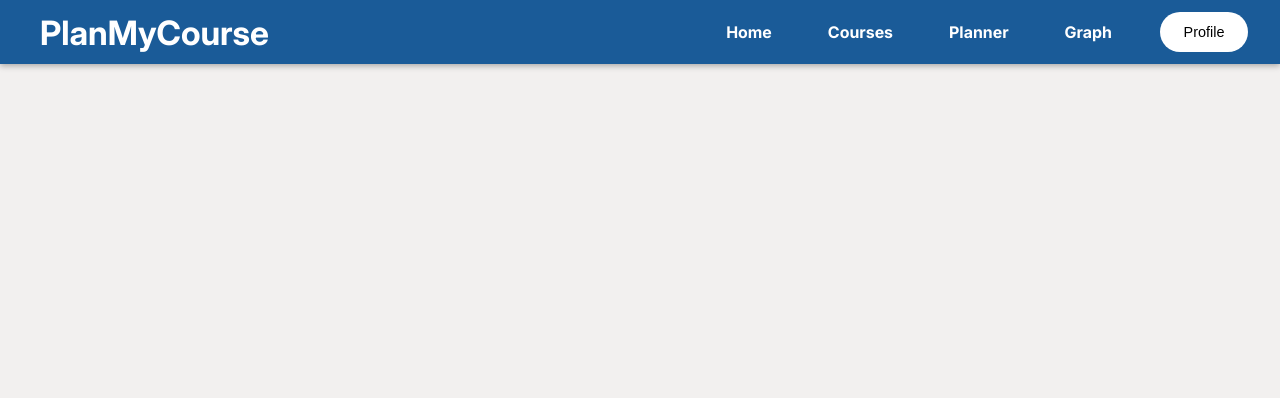
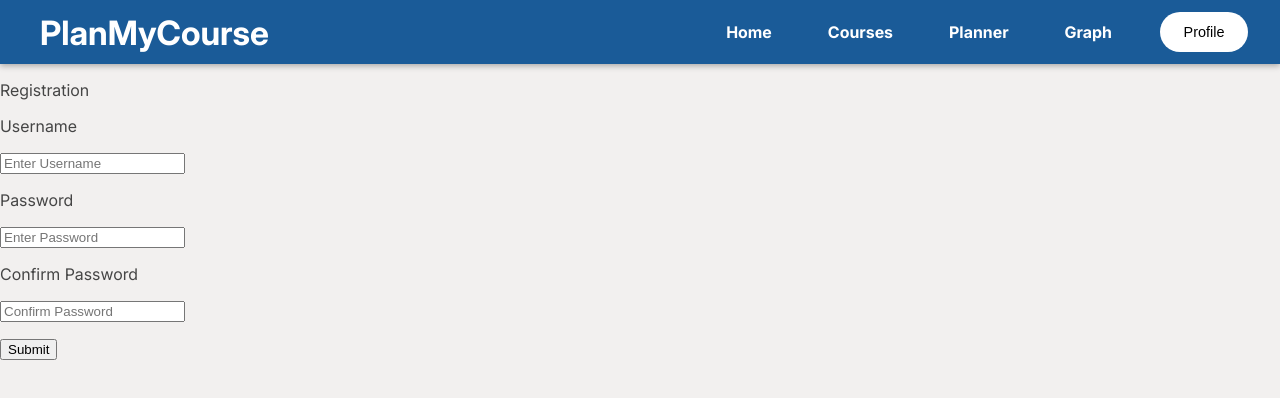
Before and after one commit to spookyoo/PlanMyCourse, a React app in the folder frontend/: page /signup in a window 1280 px wide. Shown: the top 398 px of the page. Built offline with nearby package versions, Linux system fonts and the light colour scheme; the HTML template or start-up script is replaced by a standard one.

Commit message:
created a registration page

```diff
--- a/frontend/package.json
+++ b/frontend/package.json
@@ -10,12 +10,15 @@
     "preview": "vite preview"
   },
   "dependencies": {
+    "@hookform/resolvers": "^5.2.2",
     "axios": "^1.13.1",
     "js-cookie": "^3.0.5",
     "react": "^19.1.1",
     "react-dom": "^19.1.1",
+    "react-hook-form": "^7.66.0",
     "react-router-dom": "^7.9.4",
-    "reactflow": "^11.11.4"
+    "reactflow": "^11.11.4",
+    "zod": "^4.1.12"
   },
   "devDependencies": {
     "@eslint/js": "^9.36.0",
--- a/frontend/src/app/App.jsx
+++ b/frontend/src/app/App.jsx
@@ -6,6 +6,7 @@ import Planner from './pages/PlannerPage'
 import Graph from './pages/Graph'
 import Catalogue from './pages/CataloguePage'
 import Course from './pages/CoursePage'
+import SignUpPage from './pages/SignUpPage'
 function App() {
   return (
     <div>
@@ -16,6 +17,7 @@ function App() {
         <Route path='/catalogue' element={<Catalogue />}/>
         <Route path='/catalogue/:term' element={<Catalogue />}/>
         <Route path='/catalogue/course/:courseId' element={<Course />}/>
+        <Route path='/signup' element={<SignUpPage />}/>
       </Routes>
       <Navbar />
     </div>
--- /dev/null
+++ b/frontend/src/app/pages/SignUpPage.jsx
@@ -0,0 +1,62 @@
+import { useForm } from 'react-hook-form'
+import { z } from 'zod'
+import { zodResolver } from '@hookform/resolvers/zod'
+
+const schema = z.object({
+  username: z.string()
+    .nonempty("Username must be not empty")
+    .max(20, "Username must be less than 20 characters"),
+  password: z.string()
+    .nonempty("Password must be not empty")
+    .min(5, "Password Must be at least 5 characters"),
+  confirmPassword: z.string()
+}).refine((data) => data.password === data.confirmPassword, {
+  message: "Passwords do not match",
+  path: ["confirmPassword"],
+});
+
+function SignUpPage() {
+  const { register, handleSubmit, formState: {errors} } = useForm({
+    resolver: zodResolver(schema),
+  })
+
+  const onSubmit = async (data) => {
+    const userData = {
+      username: data.username,
+      password: data.password
+    }
+    console.log(userData)
+
+  }
+
+  return (
+    <div className='registrationContainer'>
+        <form className='registrationCard' onSubmit={handleSubmit(onSubmit)}>
+          <div className='registrationTitle'>Registration</div>
+          <p> Username </p>
+          <input className='usernameInput'
+            placeholder='Enter Username'
+            {...register("username")}
+          />
+          <p className='errorMessage'>{errors.username?.message}</p>
+          <p> Password </p>
+          <input className='passwordInput'
+            type='password'
+            placeholder='Enter Password'
+            {...register("password")}
+          />
+          <p className='errorMessage'>{errors.password?.message}</p>
+          <p> Confirm Password </p>
+          <input className='confirmPasswordInput'
+            type='password'
+            placeholder='Confirm Password'
+            {...register("confirmPassword")}
+          />
+          <p className='errorMessage'>{errors.confirmPassword?.message}</p>
+          <button className='saveBtn' type='submit'>Submit</button>
+        </form>
+    </div>
+  )
+}
+
+export default SignUpPage
```
Also changed, not shown: 1 other file (tests, documents, lock files or other folders).
